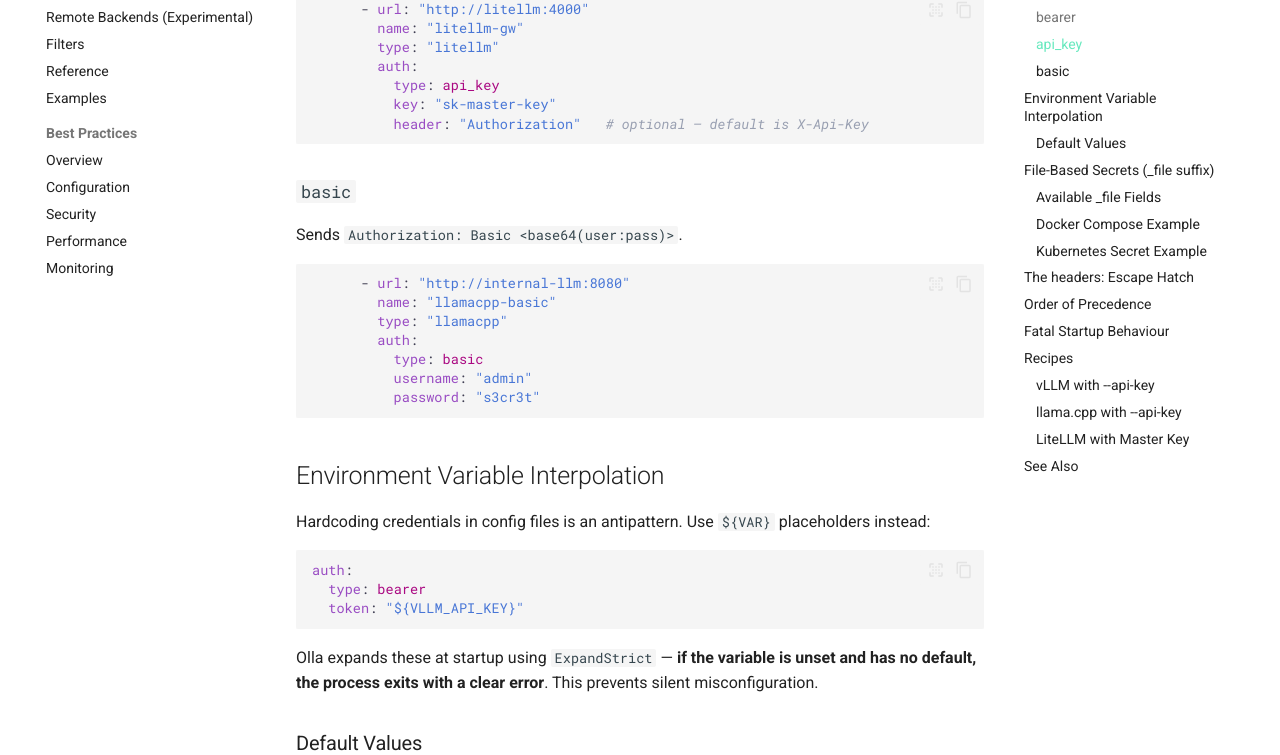
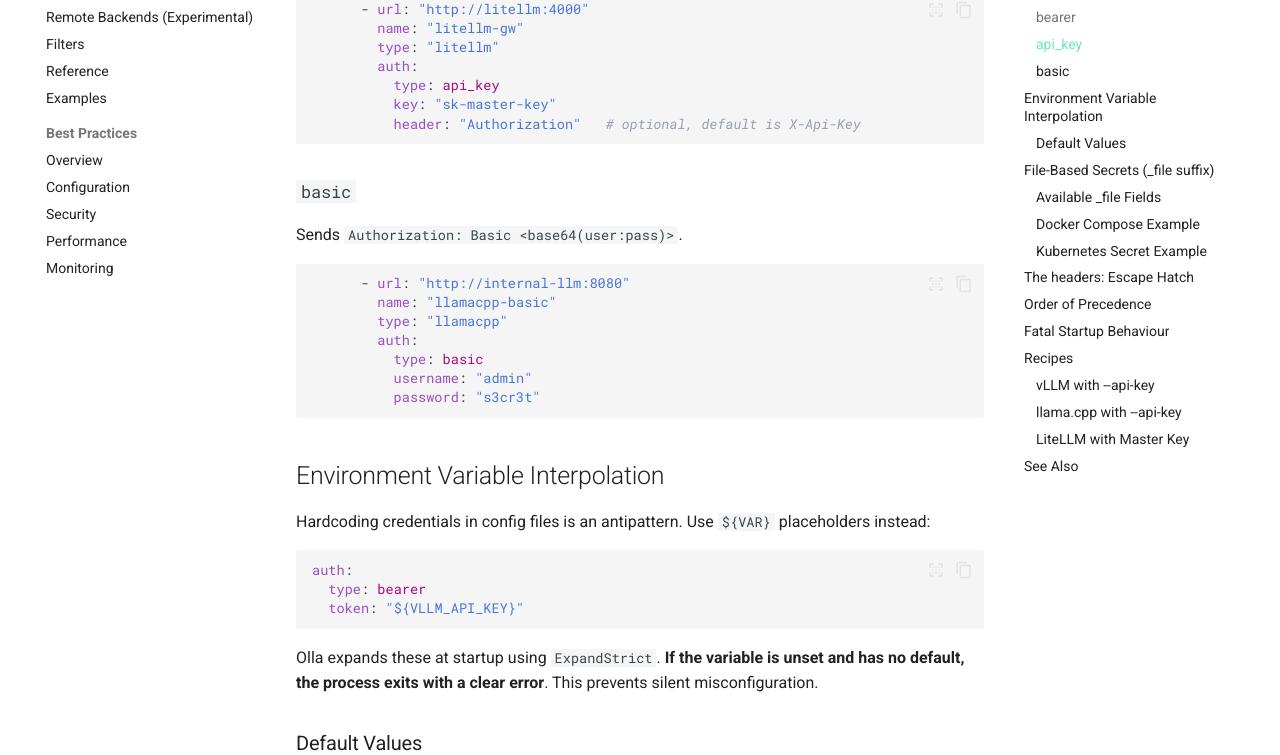
Before and after one commit to leo-3889/olla, an MkDocs documentation site: the page built from docs/content/configuration/endpoint-auth.md, in a window 1280 px wide and 1400 px high, scrolled down 911 px. Shown: the part 145-900 px from the top of the window. Built offline with MkDocs 1.6.1 and Material for MkDocs 9.7.7, drawn with Linux system fonts in a browser that asks for light colours; comment, search, counter and statistics services are not loaded; some of the changed text lies outside the part shown.

````diff
--- a/docs/content/configuration/endpoint-auth.md
+++ b/docs/content/configuration/endpoint-auth.md
@@ -7,7 +7,7 @@ keywords: olla auth, endpoint authentication, bearer token, api key, basic auth,
 # Endpoint Authentication
 
 Olla can attach outbound authentication headers to requests forwarded to a backend endpoint. This is
-for authenticating **Olla to the backend** — it has no bearing on how clients authenticate to Olla.
+for authenticating **Olla to the backend**. It has no bearing on how clients authenticate to Olla.
 
 ## When to Use It
 
@@ -47,7 +47,7 @@ Sends a custom header (default `X-Api-Key`). Use `header:` to override.
         auth:
           type: api_key
           key: "sk-master-key"
-          header: "Authorization"   # optional — default is X-Api-Key
+          header: "Authorization"   # optional, default is X-Api-Key
 ```
 
 ### `basic`
@@ -74,7 +74,7 @@ auth:
   token: "${VLLM_API_KEY}"
 ```
 
-Olla expands these at startup using `ExpandStrict` — **if the variable is unset and has no default,
+Olla expands these at startup using `ExpandStrict`. **If the variable is unset and has no default,
 the process exits with a clear error**. This prevents silent misconfiguration.
 
 ### Default Values
@@ -279,6 +279,6 @@ Olla config:
 
 ## See Also
 
-- [Configuration Reference](reference.md) — complete `auth:` field list
-- [Security Best Practices](practices/security.md) — production hardening
-- [Experimental Remote Backends](endpoint-auth-remote.md) — cloud API recipes
+- [Configuration Reference](reference.md): complete `auth:` field list
+- [Security Best Practices](practices/security.md): production hardening
+- [Experimental Remote Backends](endpoint-auth-remote.md): cloud API recipes
````
Also changed, not shown: docs/content/configuration/endpoint-auth-remote.md (+6 -6 lines).
